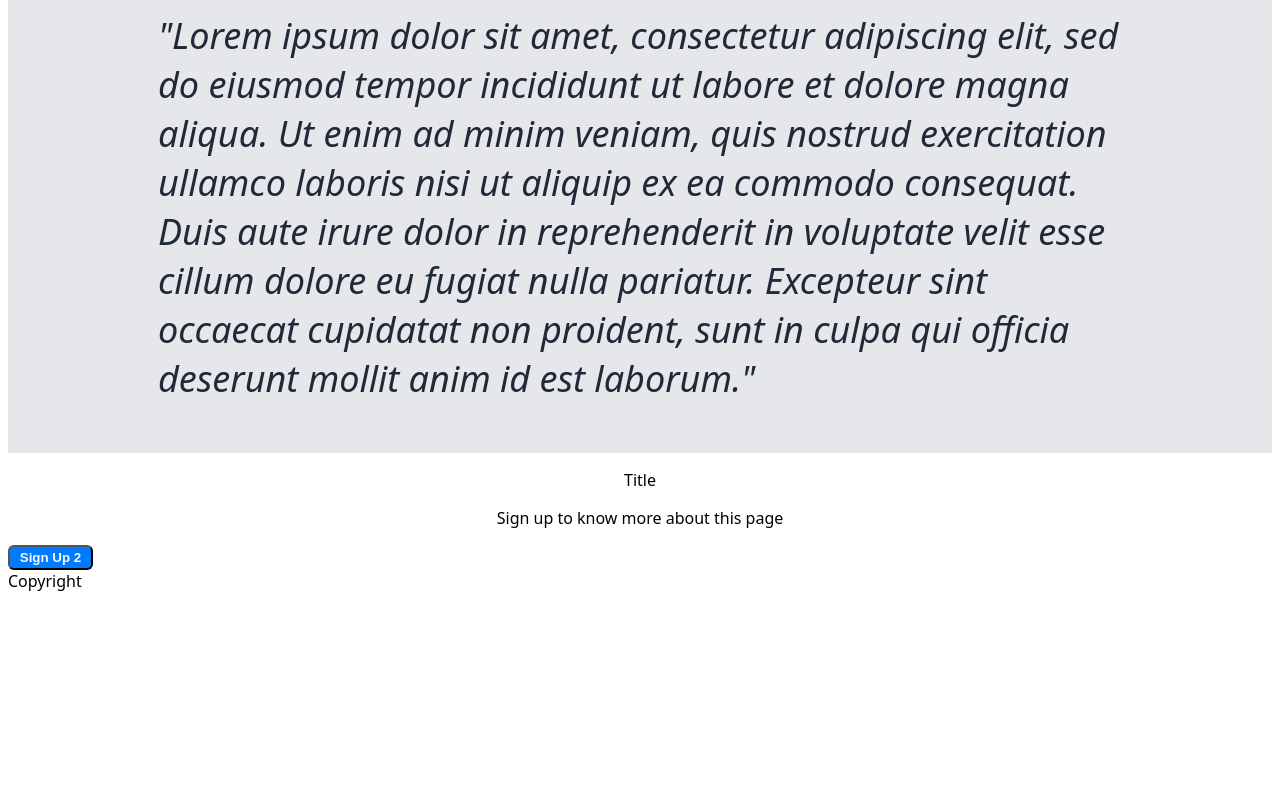
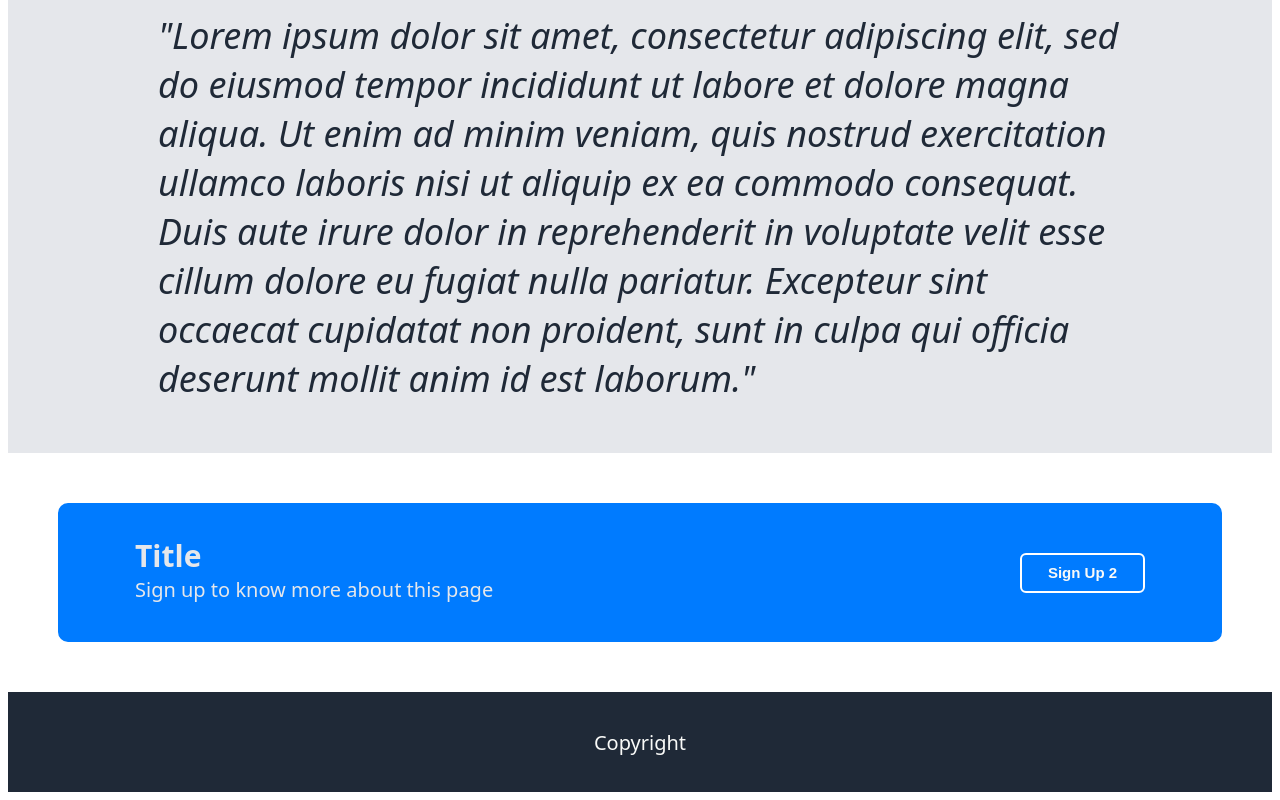
Before and after one commit to AdGiampic/landing-page, a plain HTML site: page index.html in a window 1280 px wide. Shown: the part 911-1711 px from the top of the page. Before the commit the page ends 1511 px from the top, so only its background shows below. Drawn offline with Linux system fonts and the light colour scheme.

Commit message:
Made closing section with sign up and the copyright footer

```diff
--- a/index.html
+++ b/index.html
@@ -22,7 +22,6 @@
 
                 <div class="hero-title">Landing page</div>
                 <div class = "text-b">
-
                     <p>"Lorem ipsum dolor sit amet, consectetur adipiscing elit, sed do eiusmod tempor incididunt ut labore et dolore magna aliqua. Ut enim ad minim veniam, quis nostrud exercitation ullamco laboris nisi ut aliquip ex ea commodo consequat. </p>
                     <button class = "signup">Sign up</button>
                 </div>
@@ -58,11 +57,15 @@
     </div>
     <div class ="quote">"Lorem ipsum dolor sit amet, consectetur adipiscing elit, sed do eiusmod tempor incididunt ut labore et dolore magna aliqua. Ut enim ad minim veniam, quis nostrud exercitation ullamco laboris nisi ut aliquip ex ea commodo consequat. Duis aute irure dolor in reprehenderit in voluptate velit esse cillum dolore eu fugiat nulla pariatur. Excepteur sint occaecat cupidatat non proident, sunt in culpa qui officia deserunt mollit anim id est laborum."</div>
     <div class = "closing">
-        <div class = "closing-text">
-            <p>Title</p>
-            <p>Sign up to know more about this page</p>
+        <div class = "closing-box">
+            <div class = "closing-txt-box">
+                <p class = "closing-title">Title</p>
+                <p class = "closing-txt">Sign up to know more about this page</p>
+            </div>
+            <div class = "closing-button">
+                <button class = "signup">Sign Up 2</button>
+            </div>
         </div>
-        <button class = "signup">Sign Up 2</button>
     </div>
     <div class = "footer">Copyright</div>
 </body>
--- a/style.css
+++ b/style.css
@@ -50,10 +50,12 @@ a{
 .signup{
     background-color: #007bff;
     border-radius: 6px;
-    height: 25px;
+    height: 40px;
     color: #f9faf8;
     font-weight: bold;
-    width: 85px;
+    width: 125px;
+    font-size: 15px;
+    border: 2px solid white;
 }
 
 .cards-title{
@@ -92,6 +94,54 @@ a{
     justify-content: center;
 }
 
-.closing-text{
-    text-align: center;
+.closing{
+    display: flex;
+    justify-content: center;
+    margin: 50px;
 }
+
+.closing-box{
+    width: 1200px;
+    height: 75px;
+    display: flex;
+    border: 2px solid #007bff;
+    border-radius: 10px;
+    justify-content: space-between;
+    padding: 30px 50px 30px 50px;
+    background-color: #007bff;
+    color: #e5e7eb;
+
+}
+
+.closing-txt-box{
+    padding-left: 25px;
+    box-sizing: border-box;
+    padding-bottom: 20px;
+}
+
+.closing-title{
+    font-size: 30px;
+    font-weight: bold;
+    margin: 0;
+}
+
+.closing-txt{
+    font-size: 20px;
+    margin: 0;
+}
+
+.closing-button{
+    display: flex;
+    align-items: center;
+    width: 150px;
+}
+
+.footer{
+    display: flex;
+    justify-content: center;
+    align-items: center;
+    height: 100px;
+    font-size: 20px;
+    background-color: #1f2937;
+    color: #f9faf8;
+}
```
